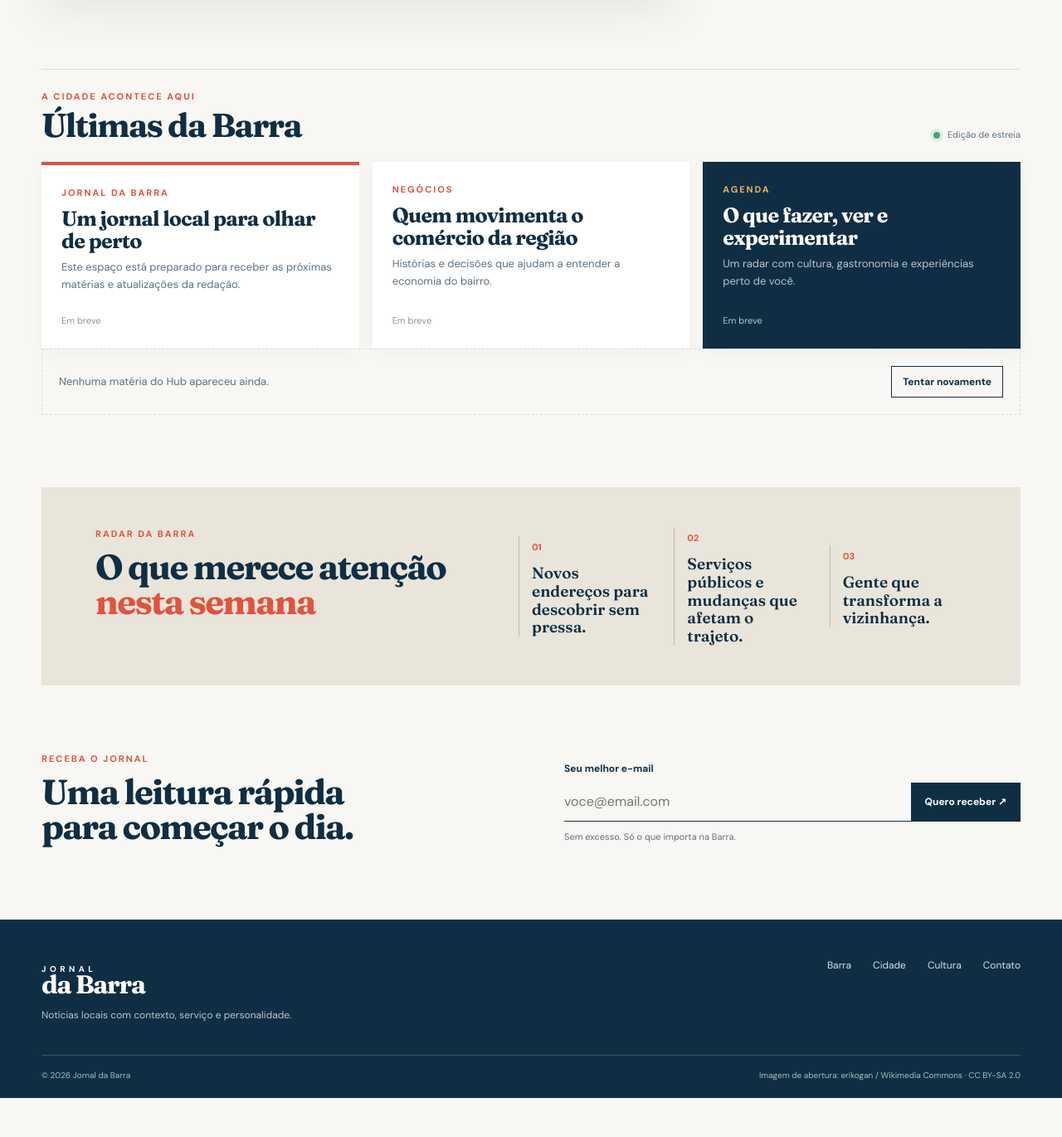
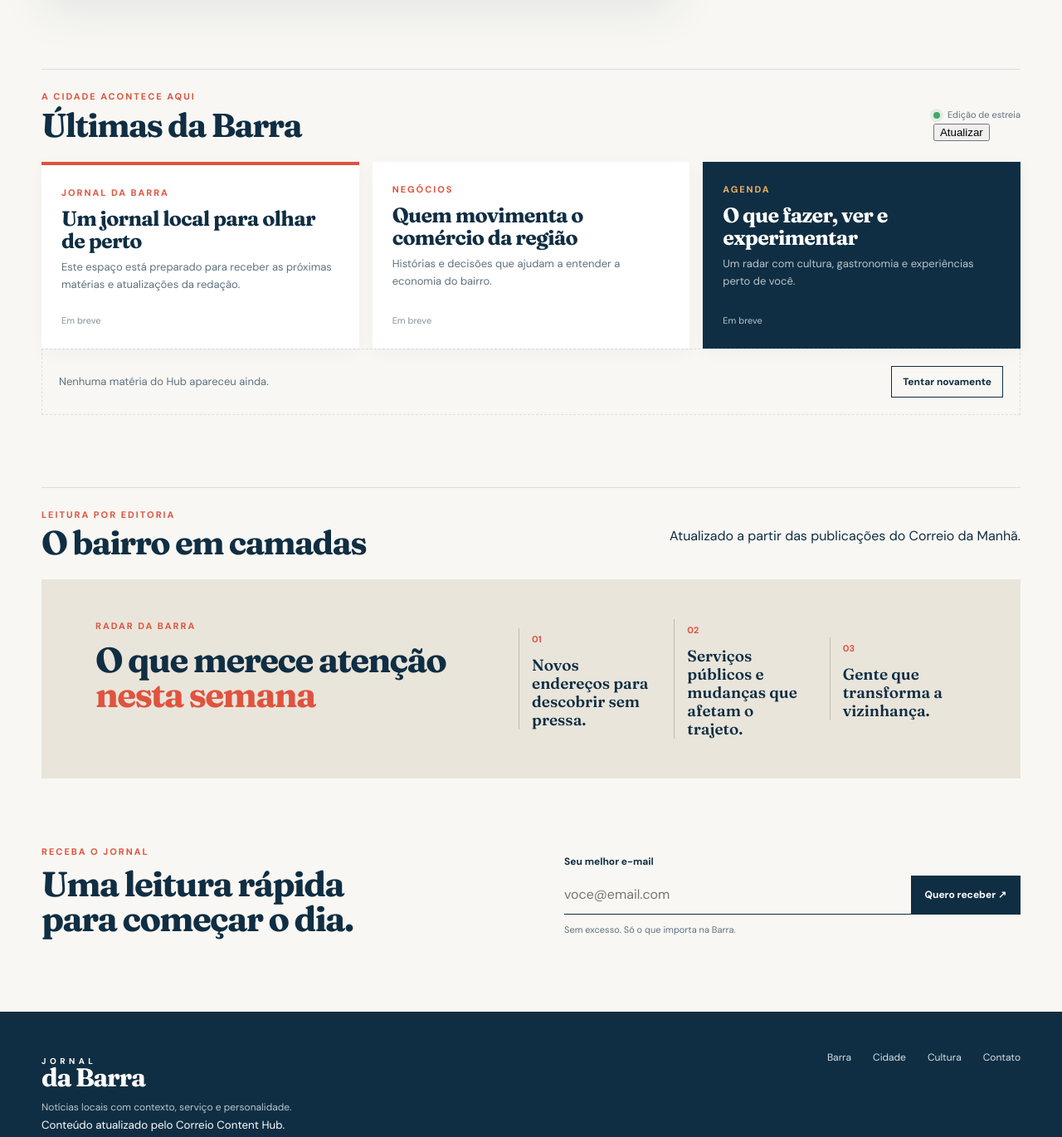
Before and after one commit to matheusmoura0/jornal-da-barra, a website with bundled scripts: page public/index.html in a window 1280 px wide. Shown: the part 929-2299 px from the top of the page at 83% size. Before the commit the page ends 2252 px from the top, so only its background shows below. Built offline with nearby package versions, Linux system fonts and the light colour scheme; no server answers.

Commit message:
Add dynamic editorial sections to Jornal da Barra

```diff
--- a/public/index.html
+++ b/public/index.html
@@ -85,8 +85,12 @@
         <section class="latest wrap" id="cidade">
           <div class="section-heading">
             <div><p class="kicker">A CIDADE ACONTECE AQUI</p><h2>Últimas da Barra</h2></div>
-            <div class="hub-status" data-hub-state><span class="status-dot"></span><span data-hub-label>Edição de estreia</span></div>
+            <div class="latest-tools">
+              <div class="hub-status" data-hub-state><span class="status-dot"></span><span data-hub-label>Preparando edição</span></div>
+              <button type="button" class="refresh-button" id="hub-refresh">Atualizar</button>
+            </div>
           </div>
+          <div class="category-filter" id="category-filter" role="tablist" aria-label="Filtrar notícias"></div>
           <div class="news-grid" id="news-grid">
             <article class="news-card featured-card">
               <p class="eyebrow">JORNAL DA BARRA</p><h3>Um jornal local para olhar de perto</h3>
@@ -105,6 +109,14 @@
             <p>Nenhuma matéria do Hub apareceu ainda.</p>
             <button type="button" id="hub-retry" class="outline-button">Tentar novamente</button>
           </div>
+        </section>
+
+        <section class="hub-sections wrap" id="editorias">
+          <div class="section-heading editorial-heading">
+            <div><p class="kicker">LEITURA POR EDITORIA</p><h2>O bairro em camadas</h2></div>
+            <p class="section-heading-note">Atualizado a partir das publicações do Correio da Manhã.</p>
+          </div>
+          <div id="category-sections" class="category-sections"></div>
         </section>
 
         <section class="signal-band wrap" id="negocios">
@@ -128,7 +140,7 @@
 
       <footer class="footer" id="sobre">
         <div class="wrap footer-top">
-          <div><a class="wordmark footer-mark" href="/" aria-label="Jornal da Barra, início"><span>JORNAL</span><strong>da Barra</strong></a><p>Notícias locais com contexto, serviço e personalidade.</p></div>
+          <div><a class="wordmark footer-mark" href="/" aria-label="Jornal da Barra, início"><span>JORNAL</span><strong>da Barra</strong></a><p>Notícias locais com contexto, serviço e personalidade.</p><small class="footer-source">Conteúdo atualizado pelo Correio Content Hub.</small></div>
           <div class="footer-links"><a href="#barra">Barra</a><a href="#cidade">Cidade</a><a href="#cultura">Cultura</a><a href="mailto:redacao@jornaldabarra.com.br">Contato</a></div>
         </div>
         <div class="wrap footer-bottom"><span>© <span id="year"></span> Jornal da Barra</span><span>Imagem de abertura: erikogan / Wikimedia Commons · CC BY-SA 2.0</span></div>
```
